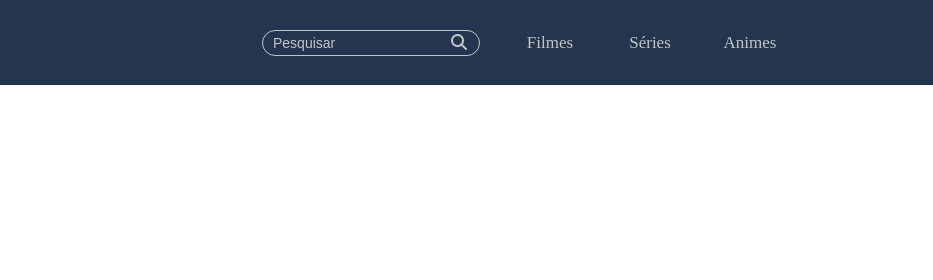
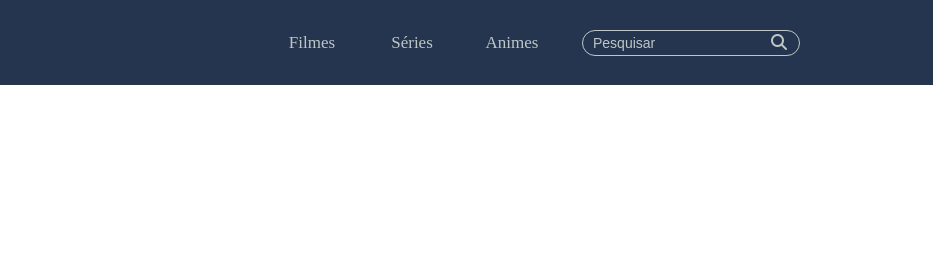
Before and after one commit to GuuiiCode/SpaceMoviesFlix, a website: page index.html in a window 1280 px wide. Shown: the top 280 px of the page, 347-1280 px from the left. Drawn offline with nearby package versions, Linux system fonts and the light colour scheme; files that its build step writes are made by us from their sources; no server answers.

Commit message:
commit parcial

```diff
--- a/scss/header.scss
+++ b/scss/header.scss
@@ -24,6 +24,7 @@
             position: relative;
             text-align: center;
             z-index: 3;
+            order: 1;
 
             ul {
                 display: none;
@@ -65,7 +66,8 @@
 
         .navegacao__pesquisar {
             position: relative;
-            margin-right: 20px;
+            margin-left: 20px;
+            order: 2;
 
             input {
                 border-radius: 20px;
```
